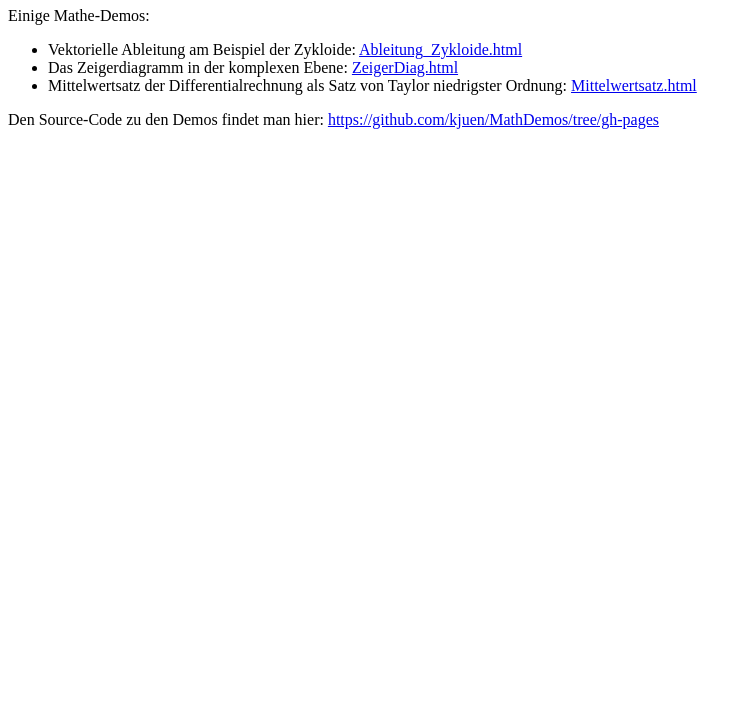
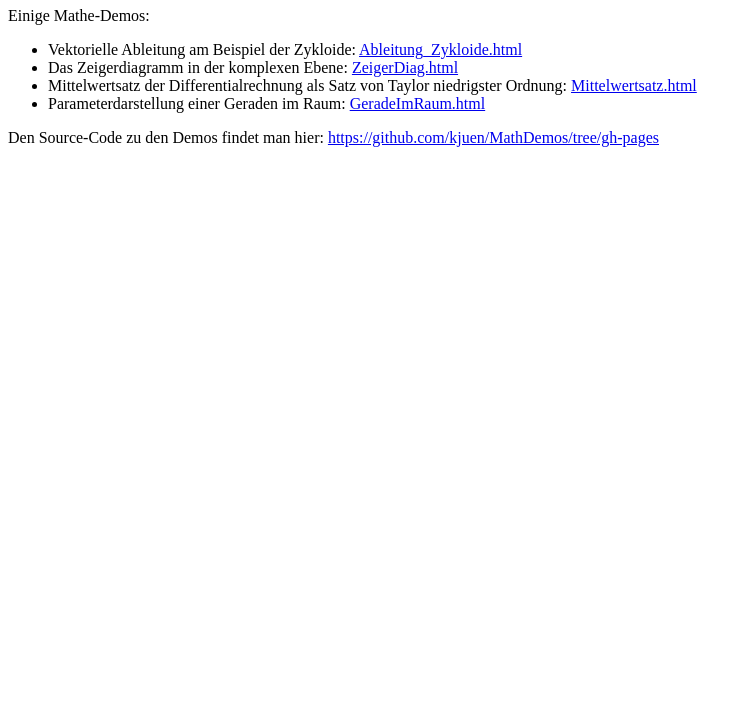
Before and after one commit to kjuen/MathDemos, a plain HTML site: page index.html in a window 1280 px wide. Shown: the part 73-800 px from the top of the page, without its empty margins (0-752 px from the left). Drawn offline with Linux system fonts and the light colour scheme.

Commit message:
GeradeImRaum zugefügt

```diff
--- a/index.html
+++ b/index.html
@@ -18,11 +18,16 @@
         <ul>
             <li>Vektorielle Ableitung am Beispiel der Zykloide:
                 <a href="http://kjuen.github.io/MathDemos/Zykloide/Ableitung_Zykloide.html">Ableitung_Zykloide.html</a></li>
+
             <li>Das Zeigerdiagramm in der komplexen Ebene:
                 <a href="http://kjuen.github.io/MathDemos/ZeigerDiag/ZeigerDiag.html">ZeigerDiag.html</a></li>
 
             <li>Mittelwertsatz der Differentialrechnung als Satz von Taylor niedrigster Ordnung:
                 <a href="http://kjuen.github.io/MathDemos/Mittelwertsatz/Mittelwertsatz.html">Mittelwertsatz.html</a></li>
+
+            <li>Parameterdarstellung einer Geraden im Raum:
+                <a href="http://kjuen.github.io/MathDemos/GeradeImRaum/GeradeImRaum.html">GeradeImRaum.html</a>
+            </li>
         </ul>
 
         <p>Den Source-Code zu den Demos findet man hier:
```
Also changed, not shown: 1 other file.
